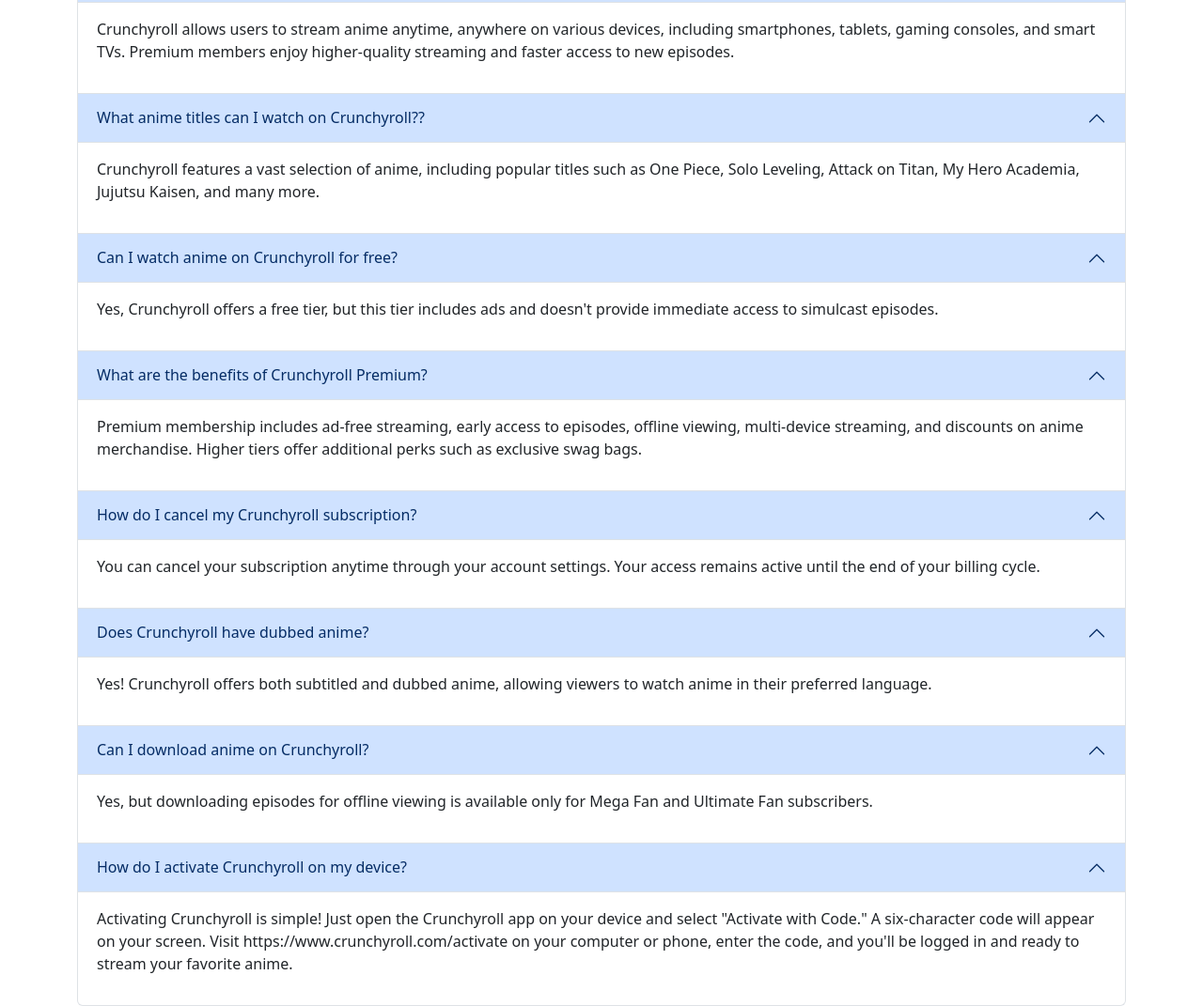
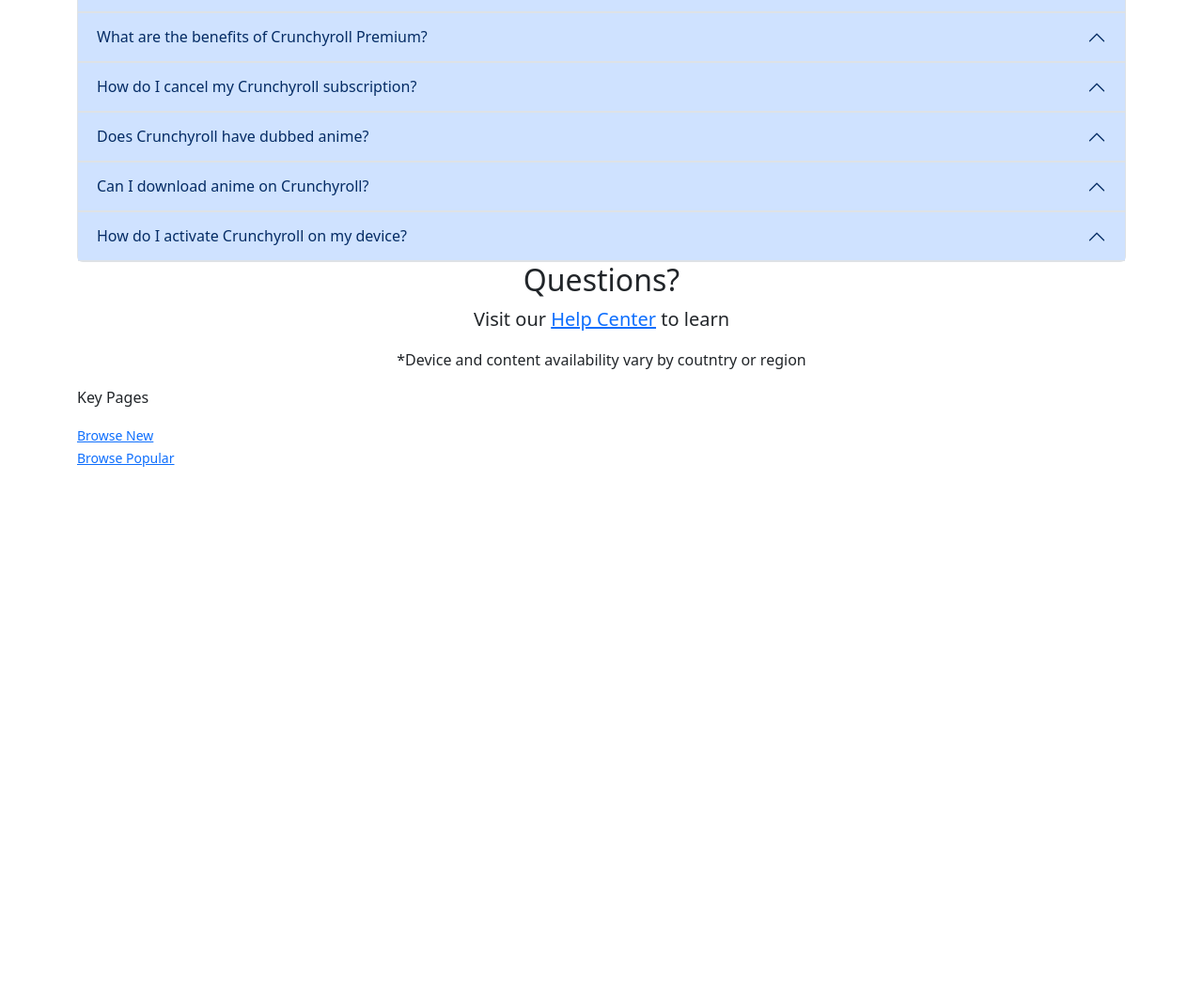
Before and after one commit to NYTLAIT/ACS-1920-Bootstrap-Clone, a plain HTML site: page index.html in a window 1280 px wide. Shown: the part 1626-2697 px from the top of the page at 94% size. After the commit the page ends 2125 px from the top, so only its background shows below. Drawn offline with nearby package versions, Linux system fonts and the light colour scheme.

Commit message:
Starting on the links but going to rework I think and change it to a div and a list

```diff
--- a/index.html
+++ b/index.html
@@ -301,7 +301,7 @@
                             </button>
                         </h4>
                         <!-- body -->
-                        <div id="accordion1" class="accordion-collapse collapse show" data-bs-parent="#FAQ-accordion">
+                        <div id="accordion1" class="accordion-collapse collapse">
                             <div class="accordion-body">
                                 <p>Yes! Crunchyroll provides a 7-day free trial for premium plans,
                                     letting users experience ad-free streaming and other benefits before subscribing.</p>
@@ -313,12 +313,12 @@
                     <div class="accordion-item">
                         <!-- header -->
                         <h4 class="accordion-header">
-                            <button class="accordion-button" data-bs-toggle="collapse" data-bs-target="#accordion1" aria-expanded="true" aria-controls="accordion1">
+                            <button class="accordion-button" data-bs-toggle="collapse" data-bs-target="#accordion2" aria-expanded="true" aria-controls="accordion2">
                                 How does Crunchyroll's streaming work??
                             </button>
                         </h4>
                         <!-- body -->
-                        <div id="accordion1" class="accordion-collapse collapse show" data-bs-parent="#FAQ-accordion">
+                        <div id="accordion2" class="accordion-collapse collapse">
                             <div class="accordion-body">
                                 <p>Crunchyroll allows users to stream anime anytime, anywhere on various devices, including smartphones, tablets, gaming consoles, and smart TVs.
                                     Premium members enjoy higher-quality streaming and faster access to new episodes.</p>
@@ -330,12 +330,12 @@
                     <div class="accordion-item">
                         <!-- header -->
                         <h4 class="accordion-header">
-                            <button class="accordion-button" data-bs-toggle="collapse" data-bs-target="#accordion1" aria-expanded="true" aria-controls="accordion1">
+                            <button class="accordion-button" data-bs-toggle="collapse" data-bs-target="#accordion3" aria-expanded="true" aria-controls="accordion3">
                                 What anime titles can I watch on Crunchyroll??
                             </button>
                         </h4>
                         <!-- body -->
-                        <div id="accordion1" class="accordion-collapse collapse show" data-bs-parent="#FAQ-accordion">
+                        <div id="accordion3" class="accordion-collapse collapse">
                             <div class="accordion-body">
                                 <p>Crunchyroll features a vast selection of anime, including popular titles such as One Piece,
                                     Solo Leveling, Attack on Titan, My Hero Academia, Jujutsu Kaisen, and many more.</p>
@@ -347,12 +347,12 @@
                     <div class="accordion-item">
                         <!-- header -->
                         <h4 class="accordion-header">
-                            <button class="accordion-button" data-bs-toggle="collapse" data-bs-target="#accordion1" aria-expanded="true" aria-controls="accordion1">
+                            <button class="accordion-button" data-bs-toggle="collapse" data-bs-target="#accordion4" aria-expanded="true" aria-controls="accordion4">
                                 Can I watch anime on Crunchyroll for free?
                             </button>
                         </h4>
                         <!-- body -->
-                        <div id="accordion1" class="accordion-collapse collapse show" data-bs-parent="#FAQ-accordion">
+                        <div id="accordion4" class="accordion-collapse collapse">
                             <div class="accordion-body">
                                 <p>Yes, Crunchyroll offers a free tier,
                                     but this tier includes ads and doesn't provide immediate access to simulcast episodes.</p>
@@ -364,12 +364,12 @@
                     <div class="accordion-item">
                         <!-- header -->
                         <h4 class="accordion-header">
-                            <button class="accordion-button" data-bs-toggle="collapse" data-bs-target="#accordion1" aria-expanded="true" aria-controls="accordion1">
+                            <button class="accordion-button" data-bs-toggle="collapse" data-bs-target="#accordion5" aria-expanded="true" aria-controls="accordion5">
                                 What are the benefits of Crunchyroll Premium?
                             </button>
                         </h4>
                         <!-- body -->
-                        <div id="accordion1" class="accordion-collapse collapse show" data-bs-parent="#FAQ-accordion">
+                        <div id="accordion5" class="accordion-collapse collapse">
                             <div class="accordion-body">
                                 <p>Premium membership includes ad-free streaming, early access to episodes,
                                     offline viewing, multi-device streaming, and discounts on anime merchandise.
@@ -382,12 +382,12 @@
                     <div class="accordion-item">
                         <!-- header -->
                         <h4 class="accordion-header">
-                            <button class="accordion-button" data-bs-toggle="collapse" data-bs-target="#accordion1" aria-expanded="true" aria-controls="accordion1">
+                            <button class="accordion-button" data-bs-toggle="collapse" data-bs-target="#accordion6" aria-expanded="true" aria-controls="accordion6">
                                 How do I cancel my Crunchyroll subscription?
                             </button>
                         </h4>
                         <!-- body -->
-                        <div id="accordion1" class="accordion-collapse collapse show" data-bs-parent="#FAQ-accordion">
+                        <div id="accordion6" class="accordion-collapse collapse">
                             <div class="accordion-body">
                                 <p>You can cancel your subscription anytime through your account settings.
                                     Your access remains active until the end of your billing cycle.</p>
@@ -399,12 +399,12 @@
                     <div class="accordion-item">
                         <!-- header -->
                         <h4 class="accordion-header">
-                            <button class="accordion-button" data-bs-toggle="collapse" data-bs-target="#accordion1" aria-expanded="true" aria-controls="accordion1">
+                            <button class="accordion-button" data-bs-toggle="collapse" data-bs-target="#accordion7" aria-expanded="true" aria-controls="accordion7">
                                 Does Crunchyroll have dubbed anime?
                             </button>
                         </h4>
                         <!-- body -->
-                        <div id="accordion1" class="accordion-collapse collapse show" data-bs-parent="#FAQ-accordion">
+                        <div id="accordion7" class="accordion-collapse collapse">
                             <div class="accordion-body">
                                 <p>Yes! Crunchyroll offers both subtitled and dubbed anime,
                                     allowing viewers to watch anime in their preferred language.</p>
@@ -416,12 +416,12 @@
                     <div class="accordion-item">
                         <!-- header -->
                         <h4 class="accordion-header">
-                            <button class="accordion-button" data-bs-toggle="collapse" data-bs-target="#accordion1" aria-expanded="true" aria-controls="accordion1">
+                            <button class="accordion-button" data-bs-toggle="collapse" data-bs-target="#accordion8" aria-expanded="true" aria-controls="accordion8">
                                 Can I download anime on Crunchyroll?
                             </button>
                         </h4>
                         <!-- body -->
-                        <div id="accordion1" class="accordion-collapse collapse show" data-bs-parent="#FAQ-accordion">
+                        <div id="accordion8" class="accordion-collapse collapse">
                             <div class="accordion-body">
                                 <p>Yes, but downloading episodes for offline viewing
                                     is available only for Mega Fan and Ultimate Fan subscribers.</p>
@@ -433,12 +433,12 @@
                     <div class="accordion-item">
                         <!-- header -->
                         <h4 class="accordion-header">
-                            <button class="accordion-button" data-bs-toggle="collapse" data-bs-target="#accordion1" aria-expanded="true" aria-controls="accordion1">
+                            <button class="accordion-button" data-bs-toggle="collapse" data-bs-target="#accordion9" aria-expanded="true" aria-controls="accordion9">
                                 How do I activate Crunchyroll on my device?
                             </button>
                         </h4>
                         <!-- body -->
-                        <div id="accordion1" class="accordion-collapse collapse show" data-bs-parent="#FAQ-accordion">
+                        <div id="accordion9" class="accordion-collapse collapse">
                             <div class="accordion-body">
                                 <p>Activating Crunchyroll is simple!
                                     Just open the Crunchyroll app on your device and select "Activate with Code."
@@ -452,6 +452,42 @@
             <!-- END FAQ -->
                 </div>
             </div>
+
+            <!-- QUESTIONS -->
+            <div class="container">
+                <h2 class="text-center">Questions?</h2>
+                <p class="lead text-center">Visit our
+                    <a href="https://help.crunchyroll.com/hc/en-us">Help Center</a>
+                    to learn</p>
+            </div>
+
+            <!-- DISCLAIMER -->
+            <div class="container">
+                <p class="text-center">
+                    *Device and content availability vary by coutntry or region</p>
+            </div>
+
+            <!-- LINKS -->
+            <div class="container">
+                <div class="row">
+                    <!-- KEY PAGES -->
+                    <div class="col-sm-12 col-md-4 col-lg-2 row">
+                        <div class="col-sm-6 col-md-12">
+                            <p>Key Pages</p>
+                        </div>
+                        <div class="col-sm-6 col-md-12 d-flex flex-column">
+                            <a href="https://www.crunchyroll.com/videos/new">
+                                <small>Browse New</small></a>
+                            <a href="https://www.crunchyroll.com/videos/popular">
+                                <small>Browse Popular</small></a>
+
+                        </div>
+                    </div>
+
+                    <!-- GENRE -->
+
+                </div>
+            </div>
         </main>
         <script src="https://cdn.jsdelivr.net/npm/bootstrap@5.3.3/dist/js/bootstrap.bundle.min.js"
             integrity="sha384-YvpcrYf0tY3lHB60NNkmXc5s9fDVZLESaAA55NDzOxhy9GkcIdslK1eN7N6jIeHz"
```
